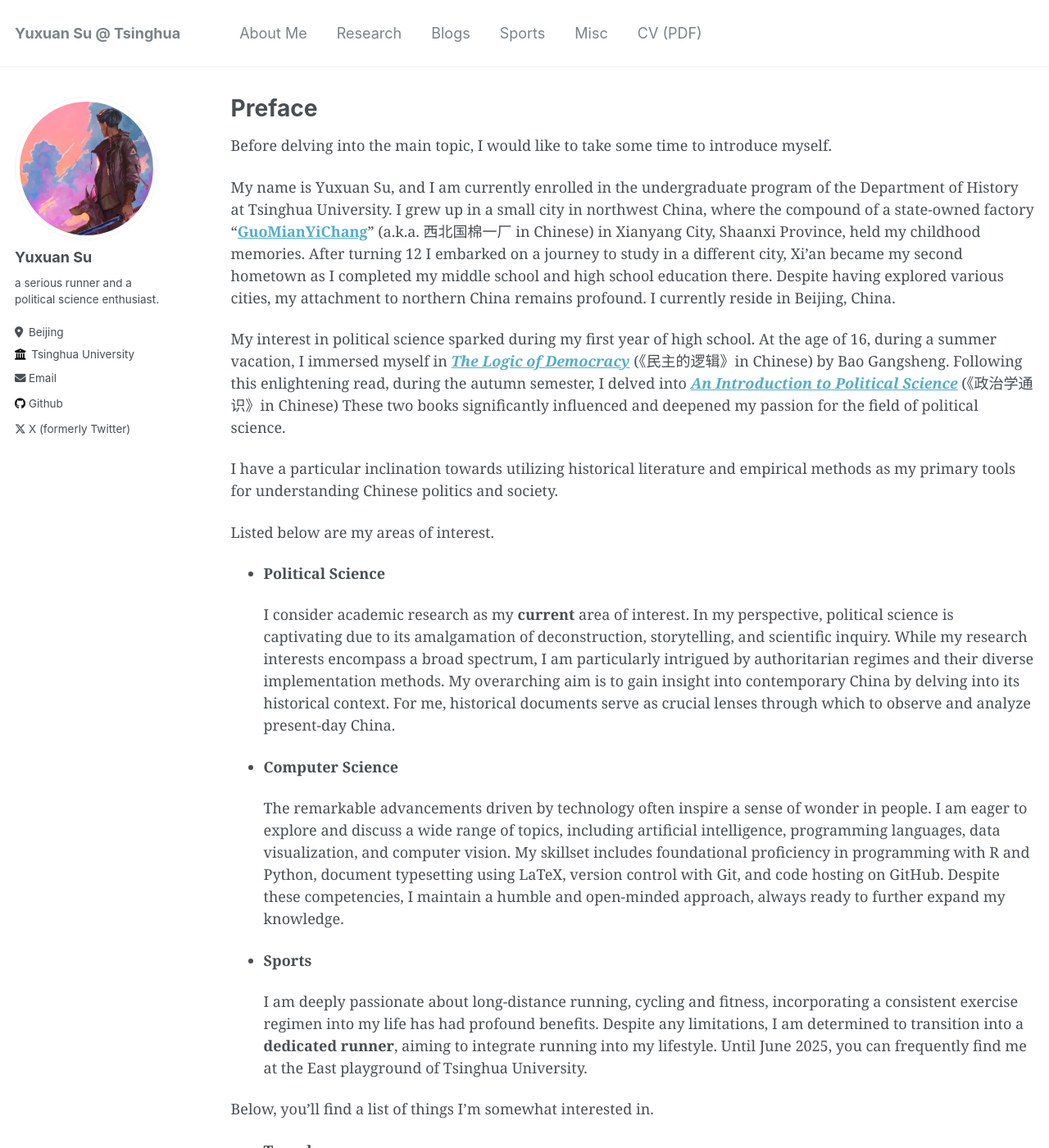
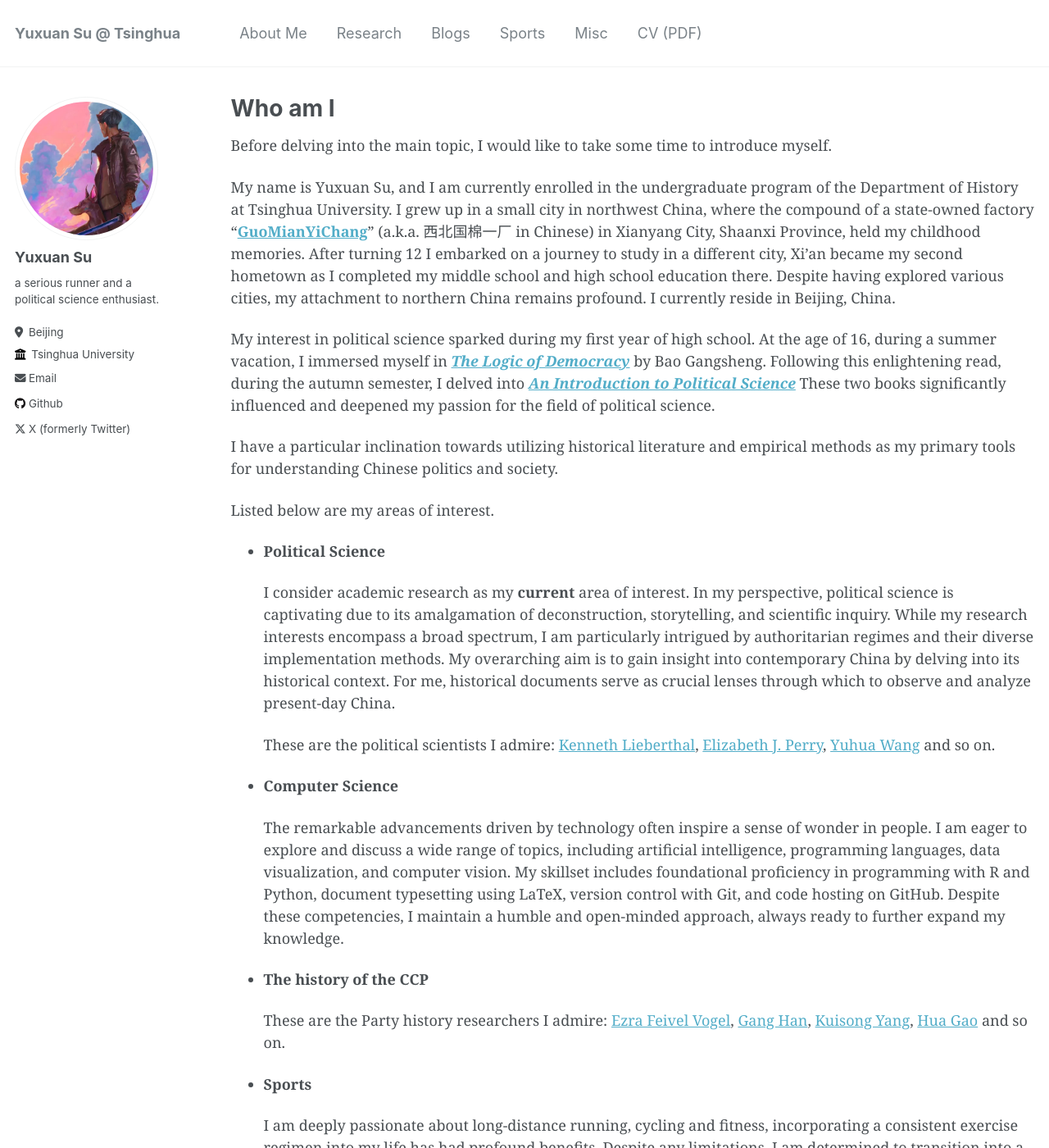
Before and after one commit to Yuxuan-THU/Yuxuan-THU.github.io, a Jekyll site: the page built from _pages/aboutme.md, in a window 1280 px wide and 1400 px high. Shown: the whole window at 82% size. Built offline with Jekyll 4.4.1, drawn with Linux system fonts in a browser that asks for light colours; some web fonts are replaced; some of the changed text lies outside the part shown.

Commit message:
3.26 night

```diff
--- a/_pages/aboutme.md
+++ b/_pages/aboutme.md
@@ -1,6 +1,6 @@
 ---
 layout: archive
-title: "Preface"
+title: "Who am I"
 permalink: /aboutme/
 author_profile: true
 ---
@@ -10,7 +10,7 @@ Before delving into the main topic, I would like to take some time to introduce
 
 My name is Yuxuan Su, and I am currently enrolled in the undergraduate program of the Department of History at Tsinghua University. I grew up in a small city in northwest China, where the compound of a state-owned factory "[**GuoMianYiChang**](https://www.google.co.uk/maps/place/%E8%A5%BF%E5%8C%97%E5%9B%BD%E6%A3%89%E4%B8%80%E5%8E%82/@34.3367961,108.7193162,19.44z/data=!4m14!1m7!3m6!1s0x3663838c19c60ead:0xa6294b6a3b9cb7b3!2z6KW_5YyX5Zu95qOJ5LiA5Y6C!8m2!3d34.337117!4d108.719767!16s%2Fg%2F1td5zywd!3m5!1s0x3663838c19c60ead:0xa6294b6a3b9cb7b3!8m2!3d34.337117!4d108.719767!16s%2Fg%2F1td5zywd?entry=ttu)" (a.k.a. 西北国棉一厂 in Chinese) in Xianyang City, Shaanxi Province, held my childhood memories. After turning 12 I embarked on a journey to study in a different city, Xi'an became my second hometown as I completed my middle school and high school education there. Despite having explored various cities, my attachment to northern China remains profound. I currently reside in Beijing, China.
 
-My interest in political science sparked during my first year of high school. At the age of 16, during a summer vacation, I immersed myself in [_**The Logic of Democracy**_](https://book.douban.com/subject/30203781/) (《民主的逻辑》in Chinese) by Bao Gangsheng. Following this enlightening read, during the autumn semester, I delved into [_**An Introduction to Political Science**_](https://book.douban.com/subject/26658395/) (《政治学通识》in Chinese) These two books significantly influenced and deepened my passion for the field of political science.
+My interest in political science sparked during my first year of high school. At the age of 16, during a summer vacation, I immersed myself in [_**The Logic of Democracy**_](https://book.douban.com/subject/30203781/) by Bao Gangsheng. Following this enlightening read, during the autumn semester, I delved into [_**An Introduction to Political Science**_](https://book.douban.com/subject/26658395/) These two books significantly influenced and deepened my passion for the field of political science.
 
 I have a particular inclination towards utilizing historical literature and empirical methods as my primary tools for understanding Chinese politics and society.
 
@@ -20,15 +20,22 @@ Listed below are my areas of interest.
 
     I consider academic research as my **current** area of interest. In my perspective, political science is captivating due to its amalgamation of deconstruction, storytelling, and scientific inquiry. While my research interests encompass a broad spectrum, I am particularly intrigued by authoritarian regimes and their diverse implementation methods. My overarching aim is to gain insight into contemporary China by delving into its historical context. For me, historical documents serve as crucial lenses through which to observe and analyze present-day China.
 
+    These are the political scientists I admire: [Kenneth Lieberthal](https://www.brookings.edu/people/%e6%9d%8e%e4%be%83%e5%a6%82/), [Elizabeth J. Perry](https://scholar.harvard.edu/elizabethperry/home), [Yuhua Wang](https://scholar.harvard.edu/yuhuawang/home) and so on.
+
 * **Computer Science**
 
     The remarkable advancements driven by technology often inspire a sense of wonder in people. I am eager to explore and discuss a wide range of topics, including artificial intelligence, programming languages, data visualization, and computer vision. My skillset includes foundational proficiency in programming with R and Python, document typesetting using LaTeX, version control with Git, and code hosting on GitHub. Despite these competencies, I maintain a humble and open-minded approach, always ready to further expand my knowledge.
+
+* **The history of the CCP**
+
+    These are the Party history researchers I admire: [Ezra Feivel Vogel](https://fairbank.fas.harvard.edu/person/ezra-vogel/), [Gang Han](https://history.ecnu.edu.cn/60/6e/c31209a221294/page.htm),
+    [Kuisong Yang](https://www.hist.pku.edu.cn/jsjj/ltxjzy/66b7b635c7774c90be77efa34fff0c29.htm), [Hua Gao](https://www.wikiwand.com/zh-cn/%E9%AB%98%E5%8D%8E) and so on.
 
 * **Sports**
 
     I am deeply passionate about long-distance running, cycling and fitness, incorporating a consistent exercise regimen into my life has had profound benefits. Despite any limitations, I am determined to transition into a **dedicated runner**, aiming to integrate running into my lifestyle. Until June 2025, you can frequently find me at the East playground of Tsinghua University.
 
-
+    I will always regard [Eliud Kipchoge](https://olympics.com/zh/athletes/eliud-kipchoge) as my spiritual idol.
 
 Below, you'll find a list of things I'm somewhat interested in.
 * **Travel**
```
Also changed, not shown: other parts of _pages/aboutme.md (+0 -2 lines), _pages/sports/sports.md (+8 -5 lines).
